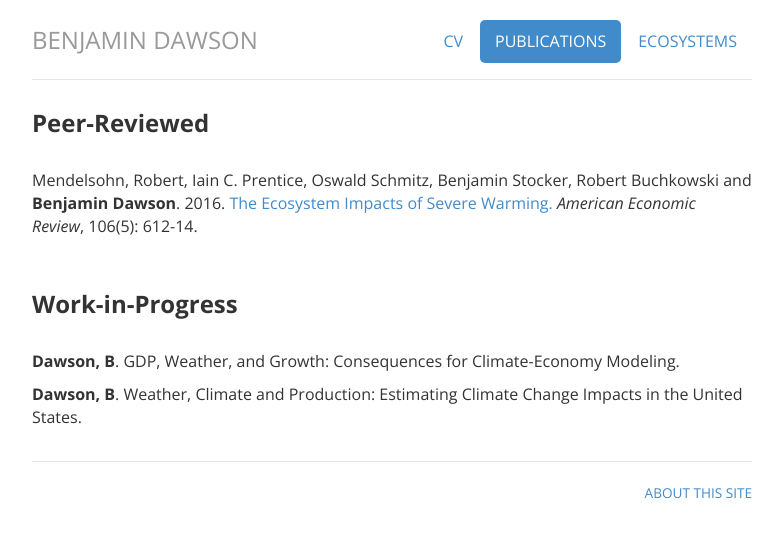
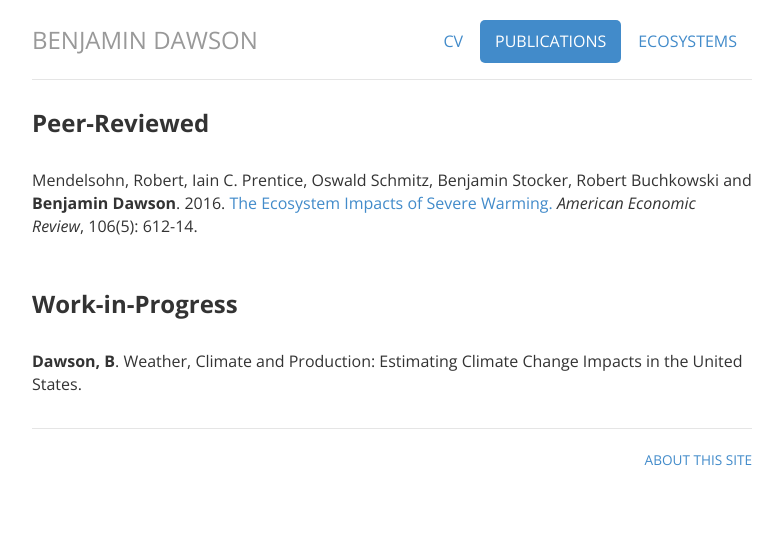
Before and after one commit to BenMDawson/BenMDawson.github.io, a Jekyll site: the page built from publications/index.html, in a window 1280 px wide. Shown: the top 538 px of the page, without its empty margins (248-1031 px from the left). Built offline with Jekyll 4.4.1, drawn with Linux system fonts in a browser that asks for light colours.

Commit message:
Update index.html

```diff
--- a/publications/index.html
+++ b/publications/index.html
@@ -14,7 +14,6 @@ publications: active
 
 <h3><b>Work-in-Progress</b></h3>
 <br>
-<p><b>Dawson, B</b>. GDP, Weather, and Growth: Consequences for Climate-Economy Modeling.</p>
 
 <p> <b>Dawson, B</b>. Weather, Climate and Production: Estimating Climate Change Impacts in the United States.</p>
 
```
